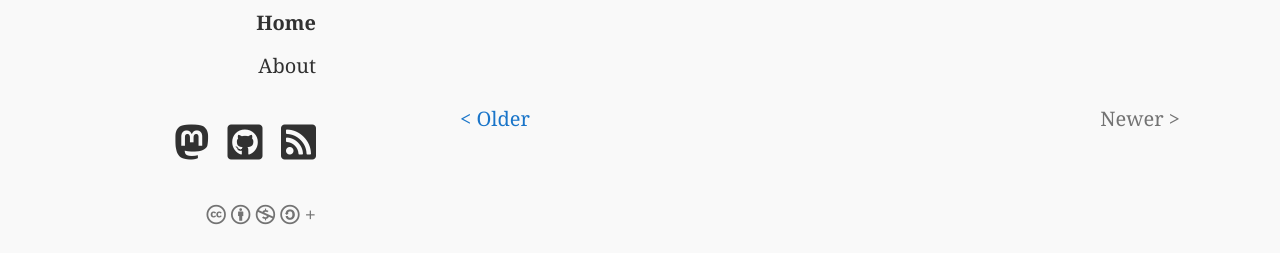
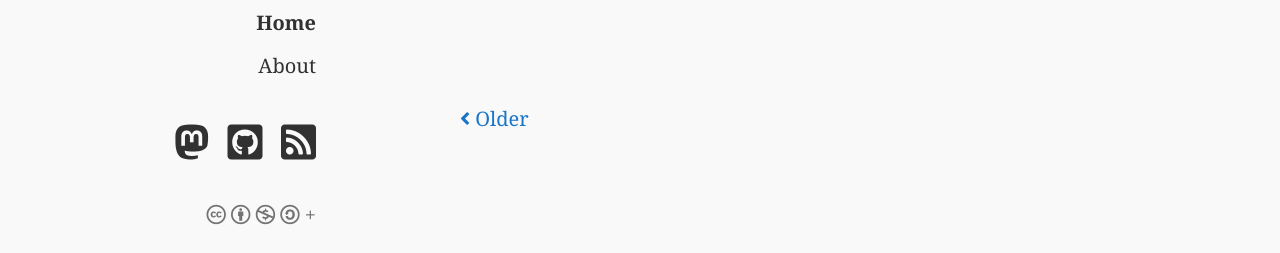
Before and after one commit to fbeeper/fbeeper.github.io, a Jekyll site: the page built from index.html, in a window 1280 px wide and 1180 px high. Shown: the part 924-1177 px from the top of the window. Built offline with Jekyll 4.4.1, drawn with Linux system fonts in a browser that asks for light colours; nearby versions of some CDN libraries; some web fonts are replaced; the list of posts is cut into pages by our own code.

Commit message:
make navigation slightly prettier

```diff
--- a/_includes/pagination.html
+++ b/_includes/pagination.html
@@ -1,16 +1,12 @@
 <div class="pagination">
   {% if paginator.next_page %}
-    <a class="pagination-older" href="{{ site.baseurl }}/page{{paginator.next_page}}">&lt; Older</a>
-  {% else %}
-    <span class="pagination-older">&lt; Older</span>
+    <a class="pagination-older" href="{{ site.baseurl }}/page{{paginator.next_page}}"><i class="fas fa-angle-left"></i> Older</a>
   {% endif %}
   {% if paginator.previous_page %}
     {% if paginator.page == 2 %}
-      <a class="pagination-newer" href="{{ site.baseurl }}/">Newer &gt;</a>
+      <a class="pagination-newer" href="{{ site.baseurl }}/">Newer <i class="fas fa-angle-right"></i></a>
     {% else %}
-      <a class="pagination-newer" href="{{ site.baseurl }}/page{{paginator.previous_page}}">Newer &gt;</a>
+      <a class="pagination-newer" href="{{ site.baseurl }}/page{{paginator.previous_page}}">Newer <i class="fas fa-angle-right"></i></a>
     {% endif %}
-  {% else %}
-    <span class="pagination-newer">Newer &gt;</span>
   {% endif %}
 </div>
```
